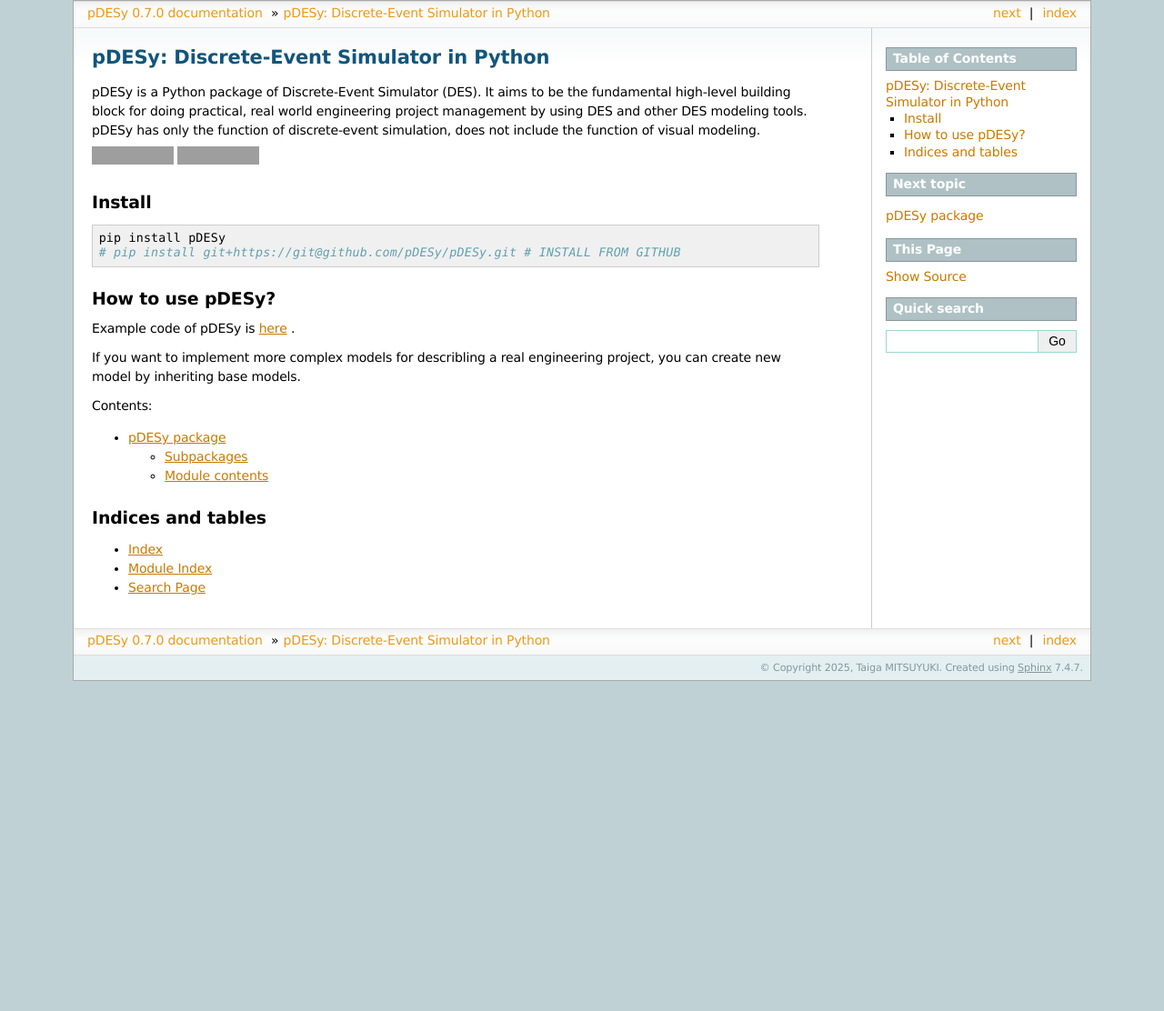
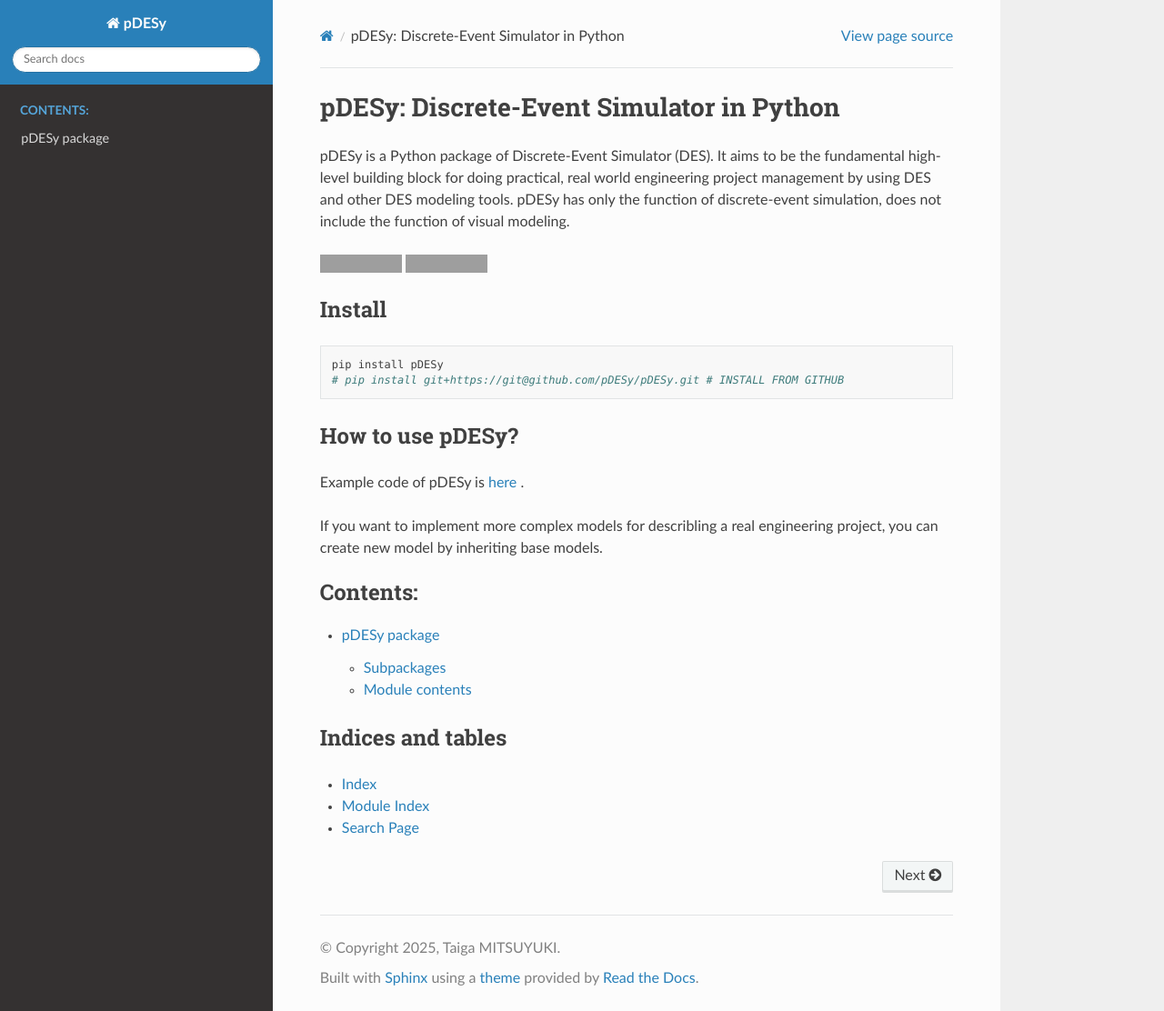
Before and after one commit to pDESy/pDESy, a Sphinx documentation site: the page built from docs/index.rst, in a window 1280 px wide and 1112 px high. Shown: the whole window at 91% size. Built offline with Sphinx 7.4.7 and the Read the Docs theme 3.1.0, drawn with Linux system fonts in a browser that asks for light colours; grey boxes are pictures that could not be loaded.

Commit message:
Add GitHub Pages deployment for Sphinx documentation
- Add GitHub Actions workflow for automated docs deployment
- Update Sphinx configuration to use sphinx_rtd_theme
- Add sphinx_rtd_theme to dev dependencies
- Update Sphinx version to 7.x for theme compatibility

```diff
--- a/docs/conf.py
+++ b/docs/conf.py
@@ -70,7 +70,7 @@
 # a list of builtin themes.
 # setup'; the module executes module level statement and it might call sys.exit().
 
-html_theme = "sphinxdoc"
+html_theme = "sphinx_rtd_theme"
 
 # Add any paths that contain custom static files (such as style sheets) here,
 # relative to this directory. They are copied after the builtin static files,
--- a/pyproject.toml
+++ b/pyproject.toml
@@ -34,7 +34,8 @@
 autopep8 = "^2.3.2"
 black = "^25.1.0"
 pytest-cov = "^6.1.1"
-sphinx = "^8.2.3"
+sphinx = "^7.0.0"
+sphinx-rtd-theme = "^2.0.0"
 pylint = "^3.3.8"
 
 [tool.pylint.'FORMAT']
```
Also changed, not shown: 2 other files.
